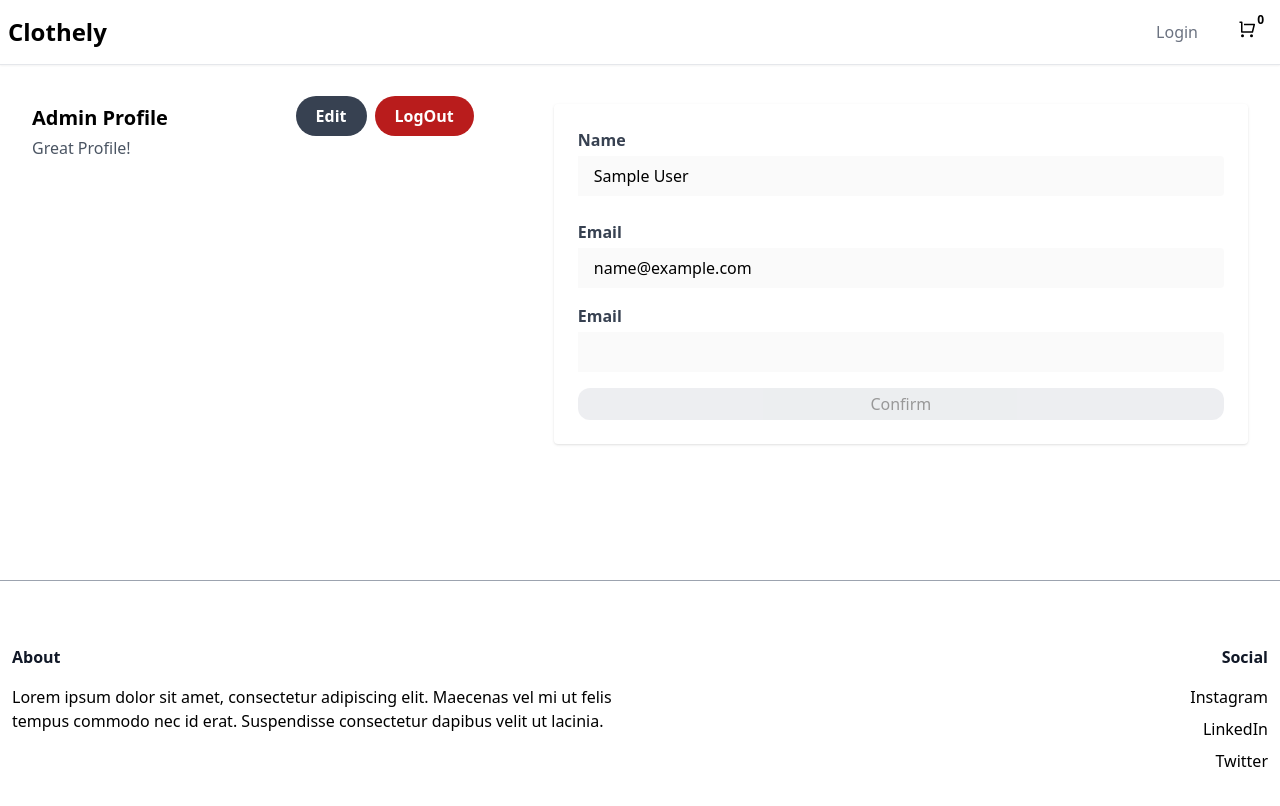
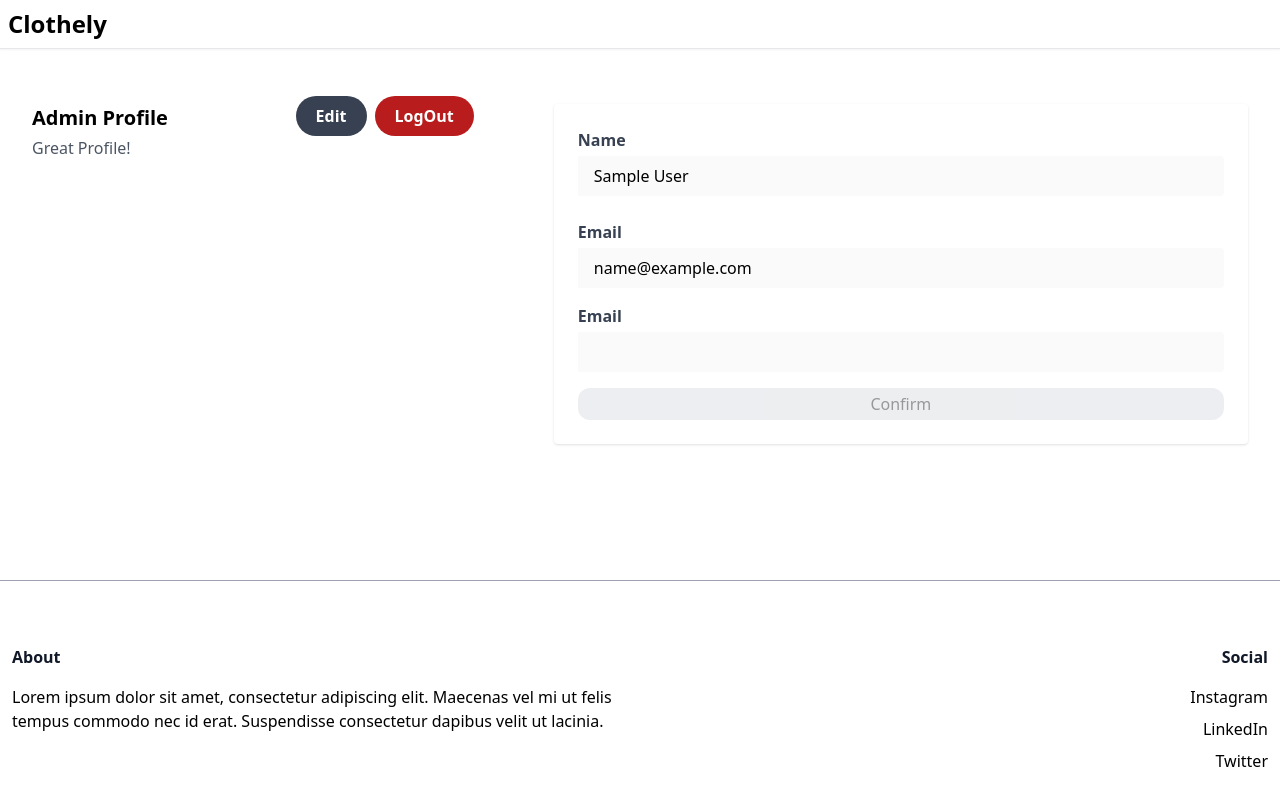
Before and after one commit to fabroos/FinalProject_CoderHouse_JS, a website: page profile.html in a window 1280 px wide. Drawn offline with nearby package versions, Linux system fonts and the light colour scheme; sample sign-in values are in the browser's storage.

Commit message:
fix login in account

```diff
--- a/profile.html
+++ b/profile.html
@@ -20,18 +20,6 @@
 			<div class="absolute origin-top top-full w-full md:flex bg-white hidden md:relative items-center py-5 md:justify-end"
 				id="menu">
 
-				<ul class=" text-gray-500 col-start-11 col-end-13 md:flex-row flex-col lg:gap-10 gap-2 md:flex md:mr-6">
-					<li class="hover:text-black mt-4 md:hover:scale-110 md:mt-0 cursor-pointer" id="loginBtn">
-						<a href="./login.html">Login</a>
-					</li>
-					<li id="cartBtn"
-						class="hover:text-black mt-4 md:hover:scale-110 md:mt-0 cursor-pointer w-min relative"><svg
-							xmlns="http://www.w3.org/2000/svg" viewBox="0 0 24 24" width="18" height="18">
-							<path fill="none" d="M0 0h24v24H0z" />
-							<path
-								d="M4 16V4H2V2h3a1 1 0 0 1 1 1v12h12.438l2-8H8V5h13.72a1 1 0 0 1 .97 1.243l-2.5 10a1 1 0 0 1-.97.757H5a1 1 0 0 1-1-1zm2 7a2 2 0 1 1 0-4 2 2 0 0 1 0 4zm12 0a2 2 0 1 1 0-4 2 2 0 0 1 0 4z" />
-						</svg><span class="text-xs font-bold text-black absolute -top-2 -right-2">0</span></li>
-				</ul>
 			</div>
 			<button id="navbarBtn" class="mx-5 md:hidden">
 				<svg xmlns="http://www.w3.org/2000/svg" viewBox="0 0 24 24" width="18" height="18">
```
